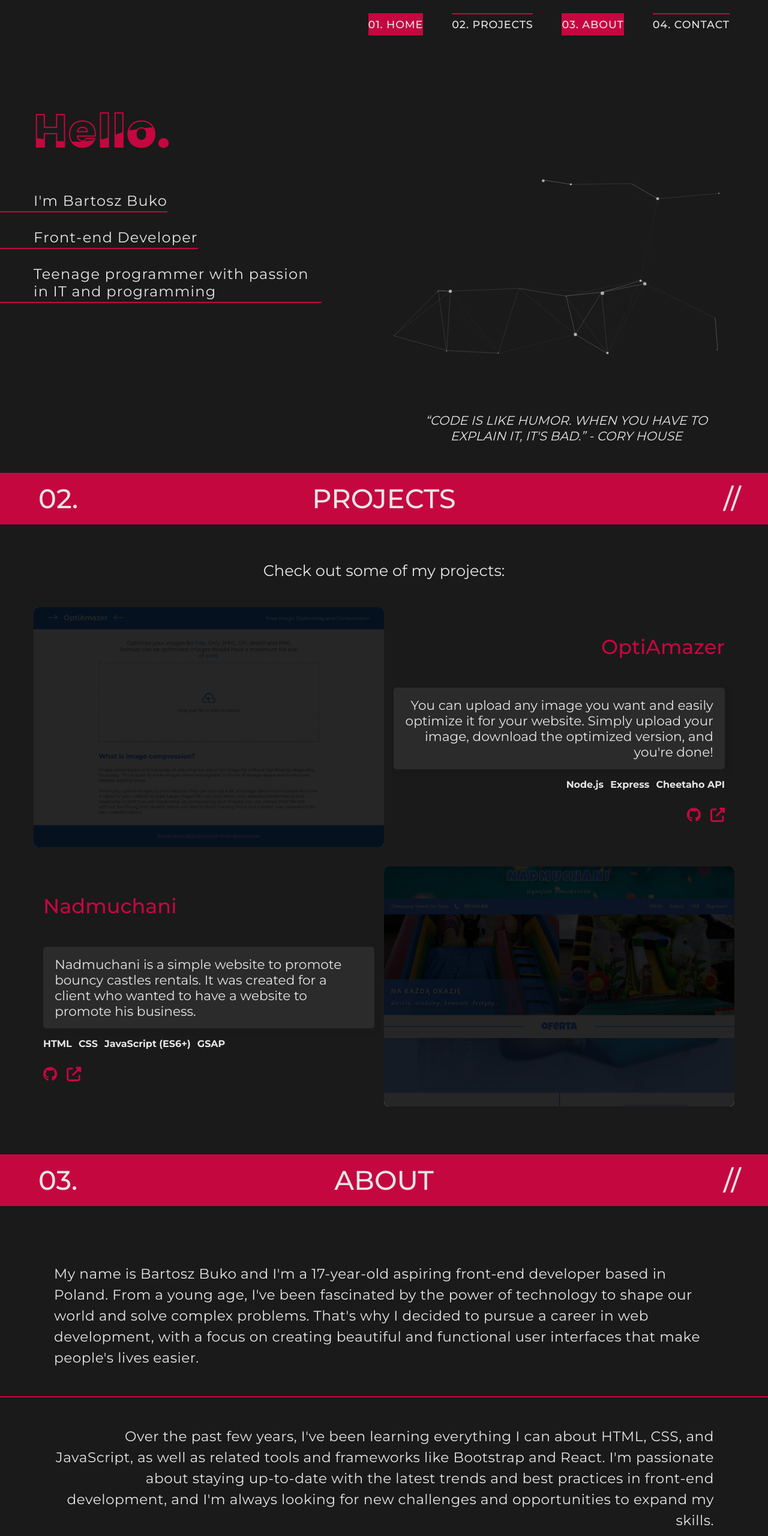
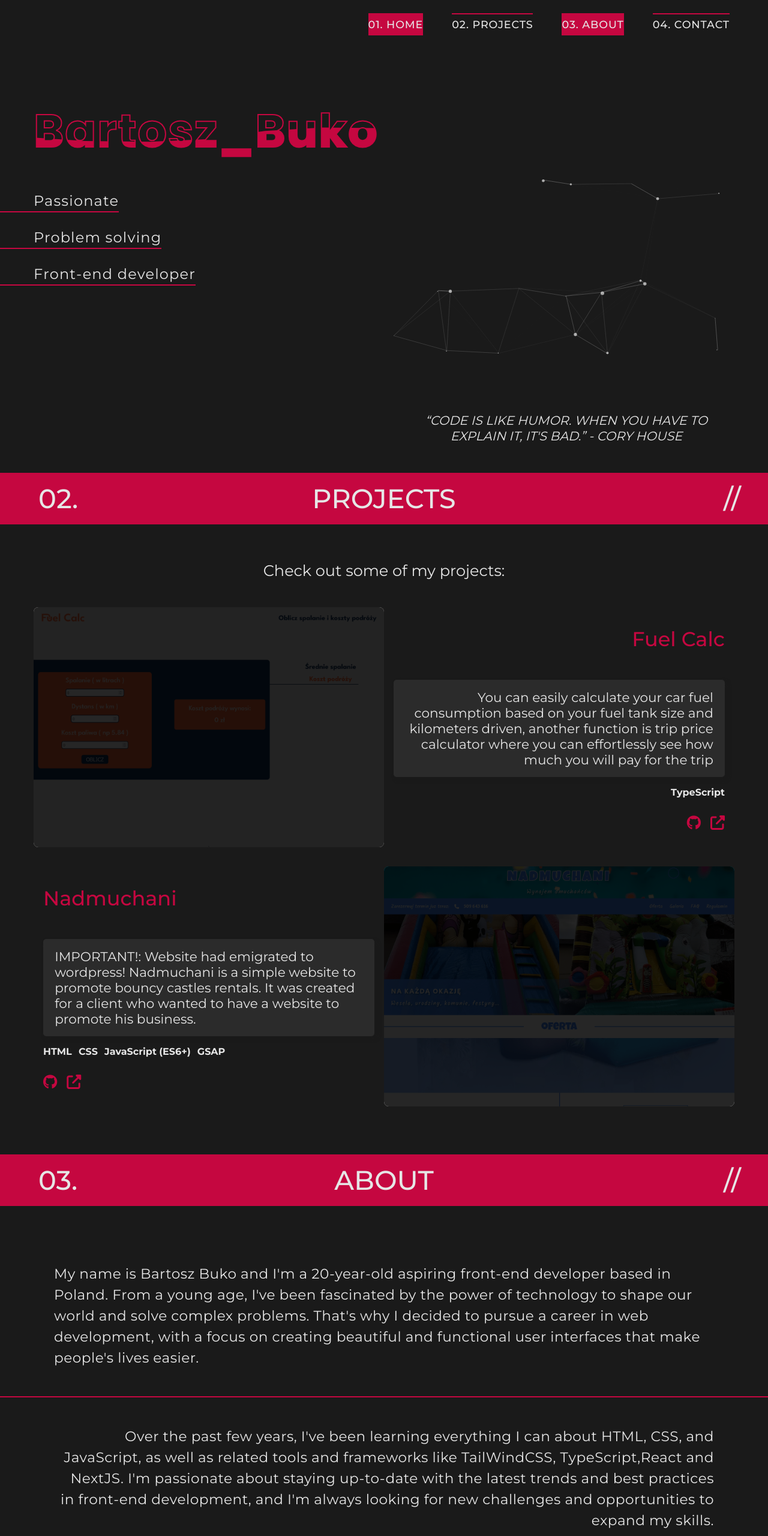
Before and after one commit to BartoszBuko/portfolio, a website: page index.html in a window 1280 px wide. Shown: the top 2560 px of the page at 60% size. Drawn offline with nearby package versions, Linux system fonts and the light colour scheme.

Commit message:
Updated project and text-content
Replaced OptiAmazer project in projects section to FuelCalc
Also updated text-content like age and some informations on the landing page

```diff
--- a/index.html
+++ b/index.html
@@ -1,4 +1,4 @@
-<!DOCTYPE html>
+<!doctype html>
 <html lang="en">
   <head>
     <meta charset="UTF-8" />
@@ -23,7 +23,7 @@
   <body>
     <header class="header">
       <nav class="desktop__nav" data-desktop-nav>
-        <p class="hello__nav red-text hidden" data-hello>Hello.</p>
+        <p class="hello__nav red-text hidden" data-hello>Bartosz_Buko</p>
         <ul class="desktop__nav__list">
           <li class="desktop__nav__list__item">
             <p class="desktop__nav__list__item__link active" data-nav-link>
@@ -82,6 +82,13 @@
           </ul>
           <div class="mobile__nav__menu--socials">
             <a
+              href="https://www.linkedin.com/in/bartosz-buko/"
+              target="_blank"
+              class="mobile__nav--social"
+              aria-label="LinkedIn"
+              ><i class="fa-brands fa-linkedin fa-2x"></i>
+            </a>
+            <a
               href="https://github.com/BartoszBuko"
               target="_blank"
               class="mobile__nav--social"
@@ -109,15 +116,13 @@
     <section class="home__desc">
       <div class="hello__container">
         <div class="content">
-          <h2 class="hello red-text">Hello.</h2>
-          <h2 class="hello red-text">Hello.</h2>
+          <h2 class="hello red-text">Bartosz_Buko</h2>
+          <h2 class="hello red-text">Bartosz_Buko</h2>
         </div>
         <div class="other__info">
-          <p class="top__text name">I'm Bartosz Buko</p>
-          <p class="top__text specialization">Front-end Developer</p>
-          <p class="top__text description">
-            Teenage programmer with passion in IT and programming
-          </p>
+          <p class="top__text name">Passionate</p>
+          <p class="top__text specialization">Problem solving</p>
+          <p class="top__text description">Front-end developer</p>
         </div>
       </div>
       <div class="bottom__other">
@@ -143,36 +148,35 @@
       <div class="projects__container">
         <div class="projects__container__item from-right">
           <div
-            class="projects__container__item__img project__optiamazer from-right-img"
+            class="projects__container__item__img project__fuelCalcs from-right-img"
           ></div>
           <div class="projects__container__item__about from-right-about">
-            <p class="project__name">OptiAmazer</p>
+            <p class="project__name">Fuel Calc</p>
 
             <p class="projects__item--about__text">
-              You can upload any image you want and easily optimize it for your
-              website. Simply upload your image, download the optimized version,
-              and you're done!
+              You can easily calculate your car fuel consumption based on your
+              fuel tank size and kilometers driven, another function is trip
+              price calculator where you can effortlessly see how much you will
+              pay for the trip
             </p>
             <div
               class="projects__item--about__technologies from-right-technologies"
             >
-              <p class="item__technology">Node.js</p>
-              <p class="item__technology">Express</p>
-              <p class="item__technology">Cheetaho API</p>
+              <p class="item__technology">TypeScript</p>
             </div>
             <div class="projects__item--about__links from-right-links">
               <a
-                href="https://github.com/BartoszBuko/OptiAmazer"
+                href="https://github.com/BartoszBuko/FuelCalc"
                 target="_blank"
                 class="projects__item--about__links__link"
-                aria-label="OptiAmazer - Github"
+                aria-label="FuelCalc - Github"
                 ><i class="fab fa-github fa-xl"></i
               ></a>
               <a
-                href="https://optiamazer.up.railway.app"
+                href="https://fuelcalcs.netlify.app/"
                 target="_blank"
                 class="projects__item--about__links__link"
-                aria-label="OptiAmazer - Link"
+                aria-label="FuelCalc - Link"
                 ><i class="fas fa-external-link-alt fa-xl"></i
               ></a>
             </div>
@@ -186,9 +190,9 @@
             <p class="project__name">Nadmuchani</p>
 
             <p class="projects__item--about__text">
-              Nadmuchani is a simple website to promote bouncy castles rentals.
-              It was created for a client who wanted to have a website to
-              promote his business.
+              IMPORTANT!: Website had emigrated to wordpress! Nadmuchani is a
+              simple website to promote bouncy castles rentals. It was created
+              for a client who wanted to have a website to promote his business.
             </p>
             <div class="projects__item--about__technologies">
               <p class="item__technology">HTML</p>
@@ -225,7 +229,7 @@
       <div class="top__container">
         <div class="about__item">
           <p class="about__p">
-            My name is Bartosz Buko and I'm a 17-year-old aspiring front-end
+            My name is Bartosz Buko and I'm a 20-year-old aspiring front-end
             developer based in Poland. From a young age, I've been fascinated by
             the power of technology to shape our world and solve complex
             problems. That's why I decided to pursue a career in web
@@ -237,10 +241,10 @@
           <p class="about__p tar">
             Over the past few years, I've been learning everything I can about
             HTML, CSS, and JavaScript, as well as related tools and frameworks
-            like Bootstrap and React. I'm passionate about staying up-to-date
-            with the latest trends and best practices in front-end development,
-            and I'm always looking for new challenges and opportunities to
-            expand my skills.
+            like TailWindCSS, TypeScript,React and NextJS. I'm passionate about
+            staying up-to-date with the latest trends and best practices in
+            front-end development, and I'm always looking for new challenges and
+            opportunities to expand my skills.
           </p>
         </div>
       </div>
@@ -252,8 +256,10 @@
               <li>HTML</li>
               <li>CSS</li>
               <li>JavaScript (ES6+)</li>
+              <li>TypeScript</li>
               <li>React</li>
-              <li>Bootstrap</li>
+              <li>Next.js</li>
+              <li>TailWindCSS</li>
               <li>Node.js</li>
               <li>Express</li>
               <li>MongoDB</li>
@@ -271,8 +277,8 @@
           <div class="technologies__item">
             <h3 class="technologies__item__title">Languages</h3>
             <ul class="technologies__item__p">
-              <li>Polish</li>
-              <li>English</li>
+              <li>Polish - native</li>
+              <li>English - B2</li>
             </ul>
           </div>
         </div>
@@ -295,6 +301,13 @@
         <div class="socials__item">
           <div class="socials__desc">Socials</div>
           <div class="socials__links">
+            <a
+              href="https://www.linkedin.com/in/bartosz-buko/"
+              target="_blank"
+              class="mobile__nav--social"
+              aria-label="LinkedIn"
+              ><i class="fa-brands fa-linkedin fa-2x"></i>
+            </a>
             <a
               href="https://github.com/BartoszBuko"
               target="_blank"
@@ -344,7 +357,7 @@
       particlesJS.load(
         "particles-js",
         "public/js/particlesjs-config.json",
-        function () {}
+        function () {},
       );
     </script>
     <script src="https://unpkg.com/typed.js@2.0.15/dist/typed.umd.js"></script>
--- a/public/css/main.css
+++ b/public/css/main.css
@@ -143,8 +143,9 @@
   background-image: url("../img/desktop-page-nadmuchani.webp");
 }
 
-.project__optiamazer {
-  background-image: url("../img/desktop-page.webp");
+.project__fuelCalcs {
+  background-image: url("../img/desktop-page.png");
+  background-size: cover;
 }
 
 .projects__container__item__about {
```
Also changed, not shown: public/img/desktop-page.png (added), public/img/desktop-page.webp (deleted).
